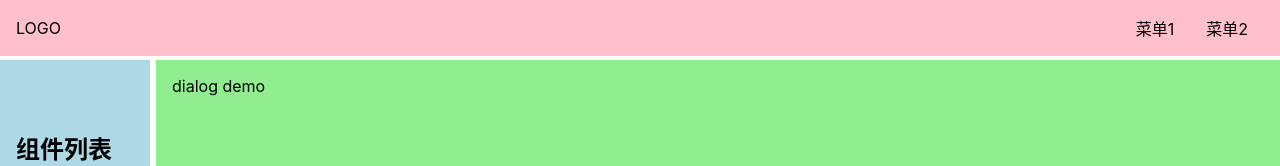
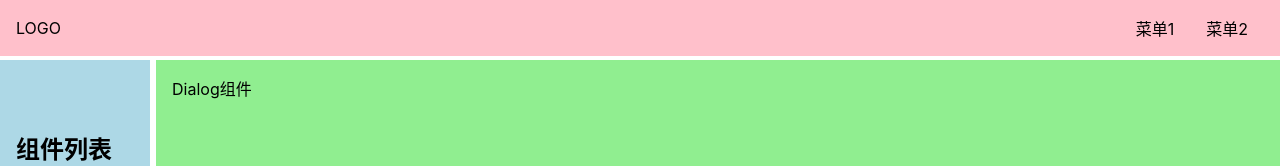
Before and after one commit to linbaijin/vue3-whell, a Vue app: page /doc/dialog in a window 1280 px wide. Shown: the top 166 px of the page. Built offline with nearby package versions, Linux system fonts and the light colour scheme.

Commit message:
创建dialog

```diff
--- a/src/components/DialogDemo.vue
+++ b/src/components/DialogDemo.vue
@@ -1,15 +1,17 @@
 <template>
   <div>
-      dialog demo
+    <Dialog />
   </div>
 </template>
 
-<script>
+<script lang="ts">
+// import { ref } from 'vue'
+import Dialog from '../lib/Dialog.vue'
 export default {
-
+  components: {
+    Dialog,
+  },
 }
 </script>
 
-<style>
-
-</style>
+<style></style>
--- /dev/null
+++ b/src/lib/Dialog.vue
@@ -0,0 +1,15 @@
+<template>
+  <div>
+      Dialog组件
+  </div>
+</template>
+
+<script>
+export default {
+
+}
+</script>
+
+<style>
+
+</style>
```
